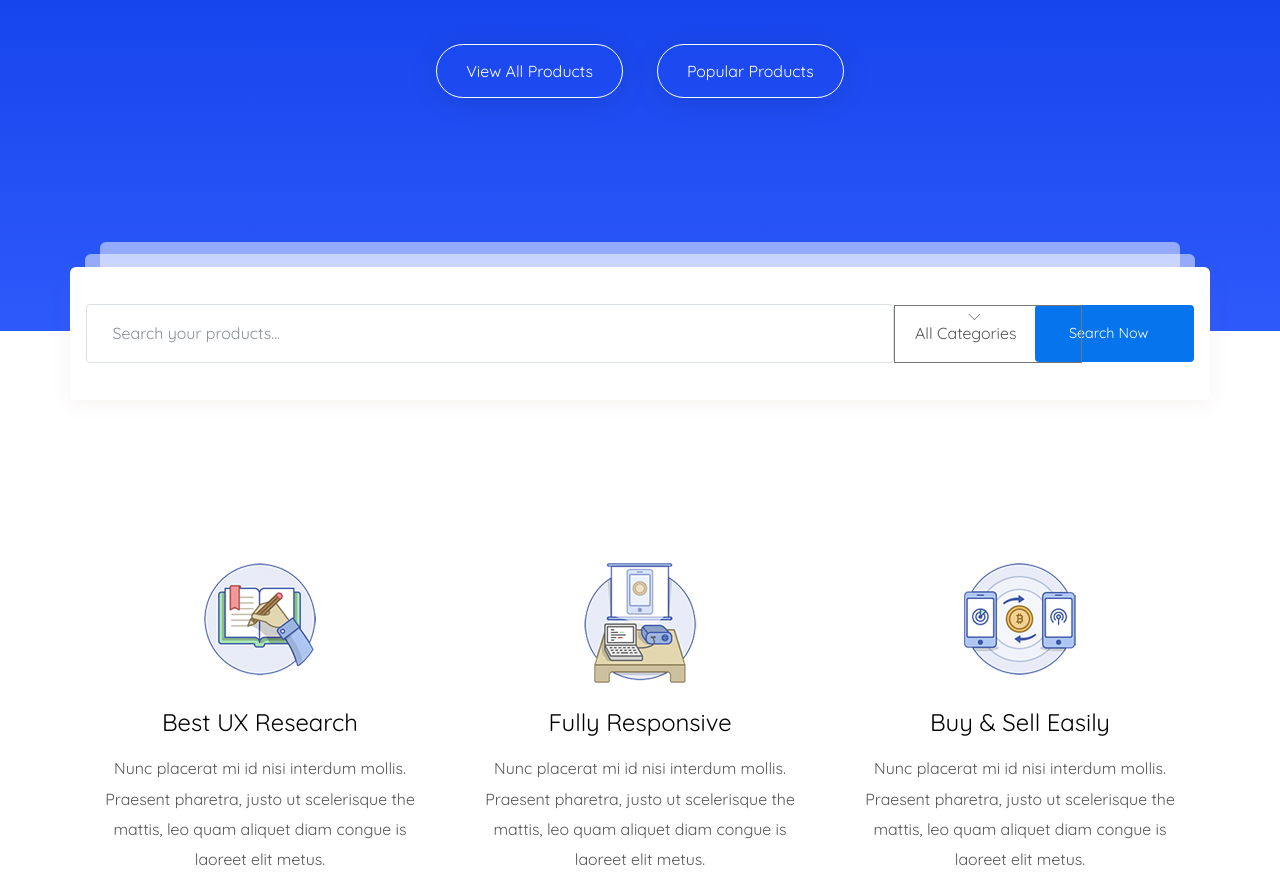
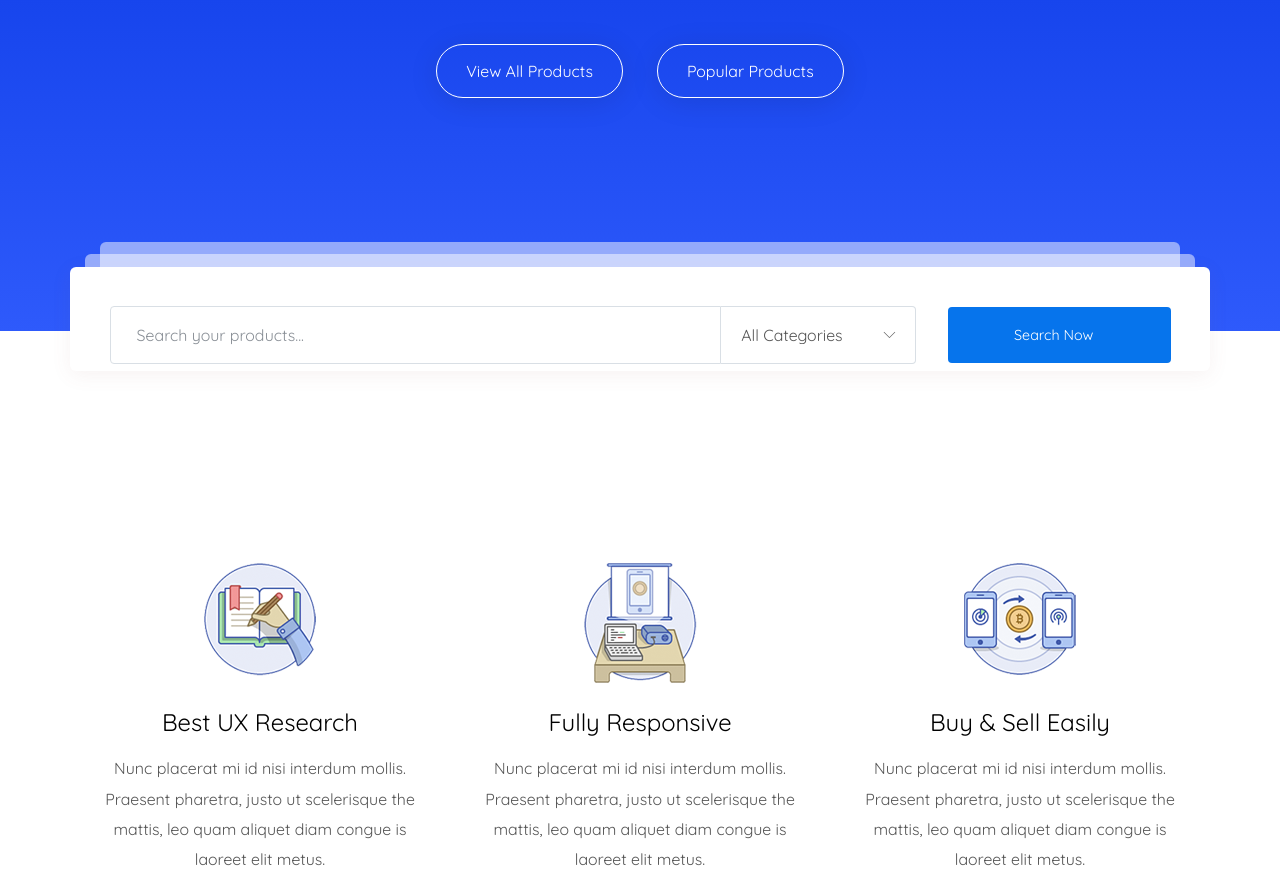
Before and after one commit to siyuri/martplace, a website: page app/index.html in a window 1280 px wide. Shown: the part 573-1450 px from the top of the page. Drawn offline with Linux system fonts and the light colour scheme; files whose address does not match are found by name.

Commit message:
bemblocksselect

```diff
--- a/BEMBLOCKS/select/_select.scss
+++ b/BEMBLOCKS/select/_select.scss
@@ -1,14 +1,18 @@
 .select {
+
   appearance: none;
   outline: transparent;
   background: transparent;
   color: $text;
   font-size: 1rem;
   flex: 1;
-  padding: 0 4em 0 1.250em;
+  padding: 0 4.5em 0 1.25em;
   cursor: pointer;
-  // border-radius: 0 0.25em 0.25em 0;
+  border-radius: 0 0.25em 0.25em 0;
+  border: 0.0625rem solid #d9dfe5;
+  border-left: none;
 }
+
 
 .select::-ms-expand {
   display: none;
@@ -17,10 +21,8 @@
 .select-wrapper {
   position: relative;
   display: flex;
-  max-width: 7em;
   min-height: 3.63em;
   background: transparent;
-  border-radius: 0 0.25em 0.25em 0;
 
   &::after {
     position: absolute;
@@ -28,8 +30,9 @@
     content: "\e874";
     font-size: 0.75rem;
     color: $text;
-    top: 0;
-    right: 0;
+    top: 50%;
+    transform: translate(-50%, -50%);
+    right: -36px;
     padding: 0 2.1em;
     background: transparent;
     cursor: pointer;
--- a/app/scss/style.scss
+++ b/app/scss/style.scss
@@ -769,7 +769,7 @@
     border-radius: 2em;
     font-size: 0.9rem;
     padding: 1em 6em 1.1em 1.7em;
-    width: 24.7em;
+    max-width: 24.7em;
 
     &::placeholder {
       position: absolute;
@@ -912,68 +912,30 @@
   }
 
   &__search-form {
-    min-height: 8em;
+    min-height: 6.5em;
     position: relative;
     display: flex;
-    justify-content: center;
     align-items: center;
     z-index: 1;
-    padding: 2.3em 1em;
+    padding-left: 2.5em;
+    padding-top: 2em;
   }
 
   &__search-label {
-    min-width: 50.5em;
+    min-width: 38.2em;
   }
 
   &__search-input {
     font-size: 1rem;
-    max-width: 50.5em;
+    max-width: 38.2em;
     width: 100%;
-    border-radius: 0.25rem;
-    padding: 1.2em 13em 1.25em 1.6em;
+    border-radius: 0.25em 0 0 0.25em;
+    padding: 1.2em 13em 1.2em 1.6em;
 
     &::placeholder {
       padding-right: 20em;
     }
   }
-
-  // &__search-select-wrapper {
-  //   position: relative;
-
-  //   &:after {
-  //     position: absolute;
-  //     font-family: 'Linearicons-Free', serif;
-  //     content: "\e874";
-  //     font-size: 0.75rem;
-  //     color: $text;
-  //     right: 2.1em;
-  //     top: -1em;
-  //     pointer-events: none;
-  //   }
-  // }
-
-  // &__search-select {
-  //   min-height: 3.63em;
-  //   position: absolute;
-  //   border: none;
-  //   outline: transparent;
-  //   background: transparent;
-  //   color: $text;
-  //   border-left: 0.0625rem solid #d9dfe5;
-  //   font-size: 1rem;
-  //   padding: 0 4.5em 0 1.250em;
-  //   top: -1.82em;
-  //   right: 0.1em;
-  //   -webkit-appearance: none;
-  //   -moz-appearance: none;
-  //   -ms-appearance: none;
-  //   -o-appearance: none;
-  //   appearance: none;
-
-  //   &:focus {
-  //     filter: drop-shadow(5px 5px 5px rgb(165, 156, 187));
-  //   }
-  // }
 
   &__search-btn {
     font-family: Quicksand, sans-serif;
@@ -982,7 +944,7 @@
     max-width: 15.5em;
     width: 100%;
     border-radius: 0.25rem;
-    margin-left: 2em;
+    margin-left: 2.2em;
     padding: 1.4em 1em 1.4em .2em;
 
     &:hover {
```
Also changed, not shown: app/css/style.min.css.
